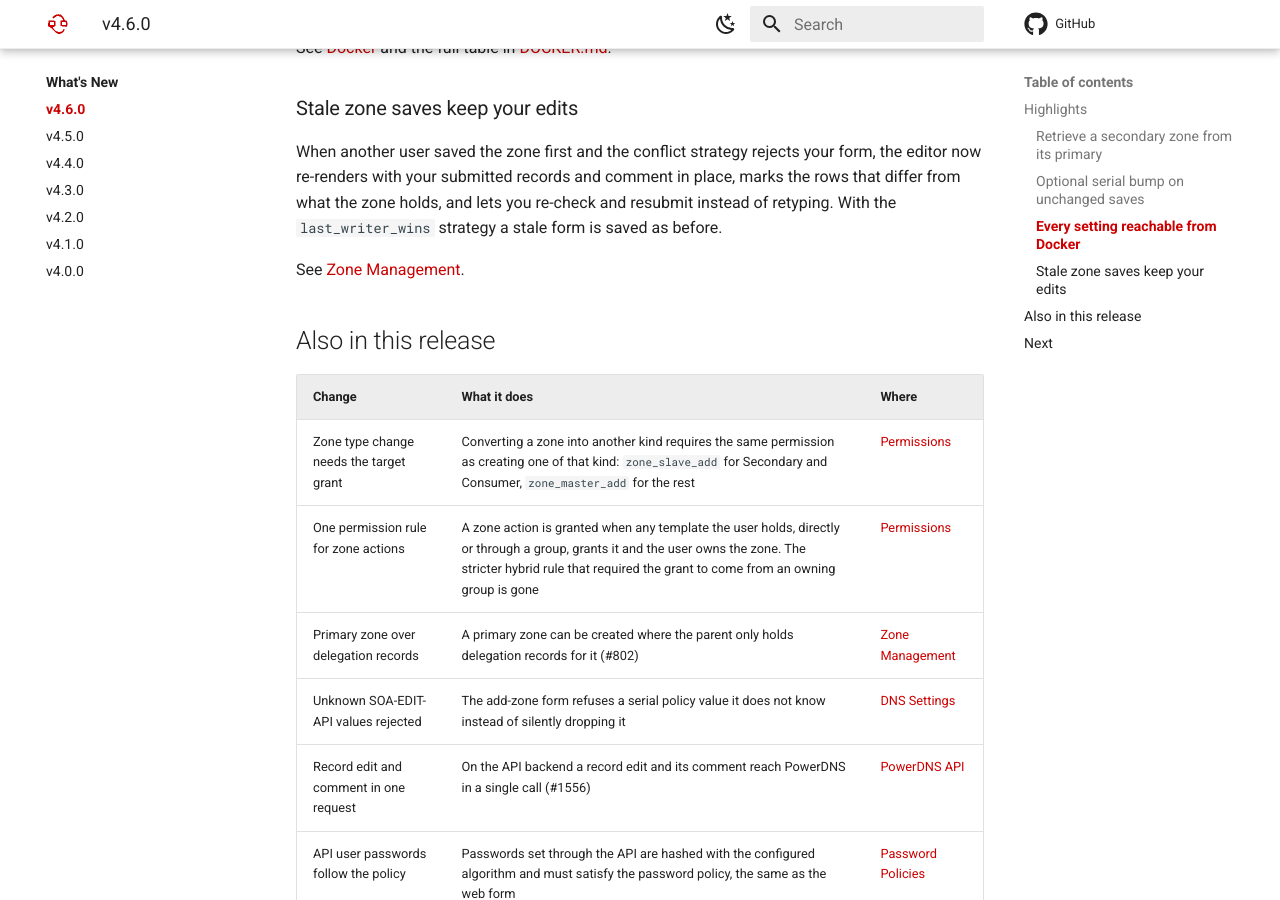
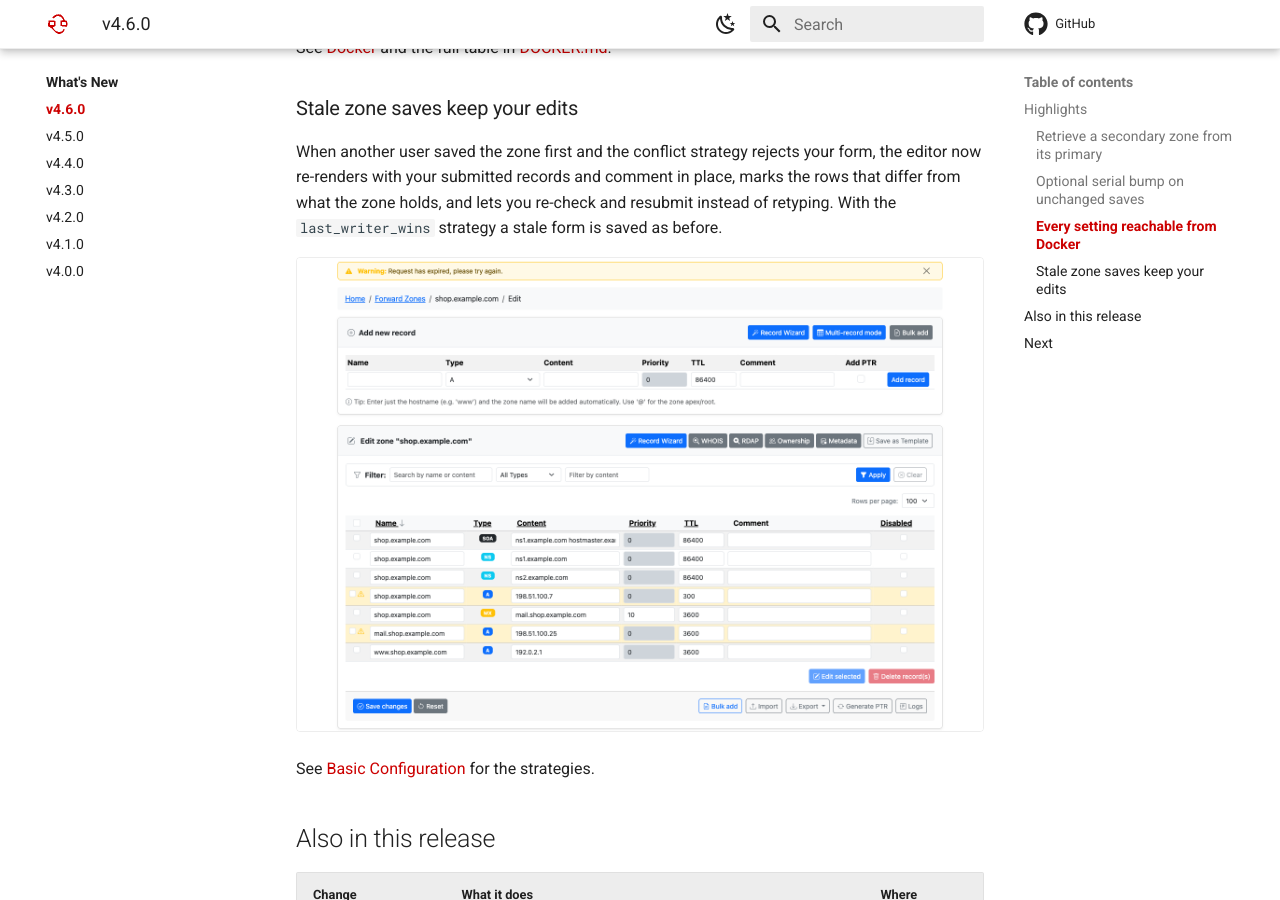
Before and after one commit to poweradmin/poweradmin-docs, an MkDocs documentation site: the page built from docs/whats-new/v4.6.0.md, in a window 1280 px wide and 900 px high, scrolled down 1536 px. Built offline with MkDocs 1.6.1 and Material for MkDocs 9.7.7, drawn with Linux system fonts in a browser that asks for light colours; comment, search, counter and statistics services are not loaded.

Commit message:
docs(whats-new): add the stale zone save screenshot

```diff
--- a/docs/whats-new/v4.6.0.md
+++ b/docs/whats-new/v4.6.0.md
@@ -52,7 +52,9 @@ editor now re-renders with your submitted records and comment in place, marks th
 differ from what the zone holds, and lets you re-check and resubmit instead of retyping.
 With the `last_writer_wins` strategy a stale form is saved as before.
 
-See [Zone Management](../user-guide/zones.md).
+![Stale zone save](../screenshots/stale-zone-save.png)
+
+See [Basic Configuration](../configuration/basic.md#miscellaneous-settings) for the strategies.
 
 ## Also in this release
 
```
Also changed, not shown: docs/configuration/basic.md (+4 -0 lines), docs/screenshots/stale-zone-save.png (added).
